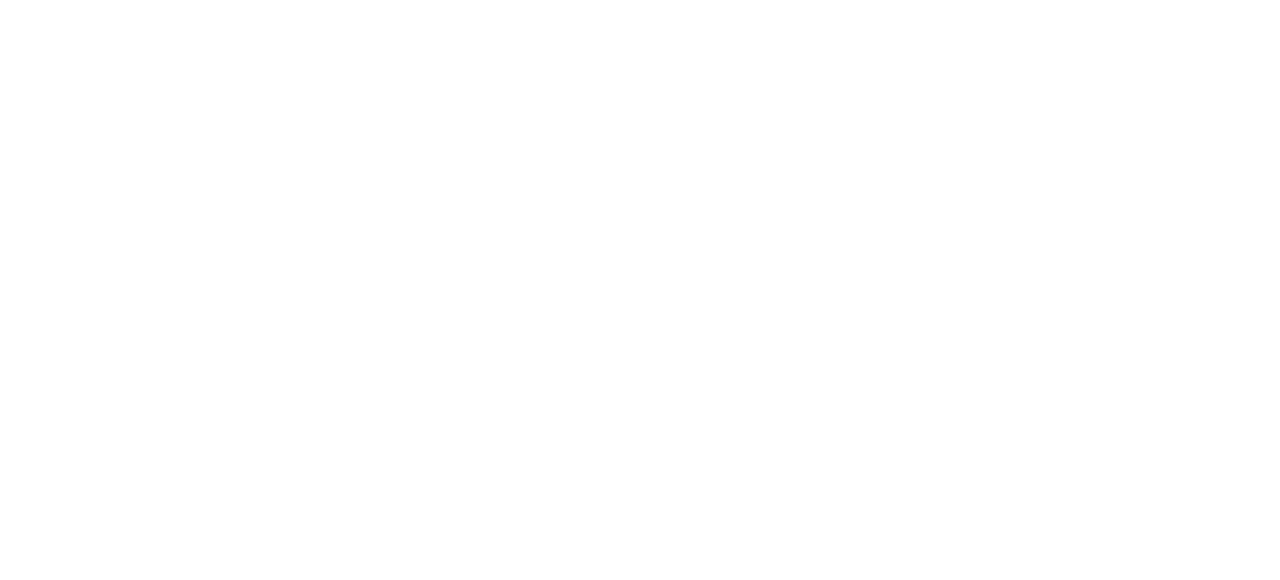
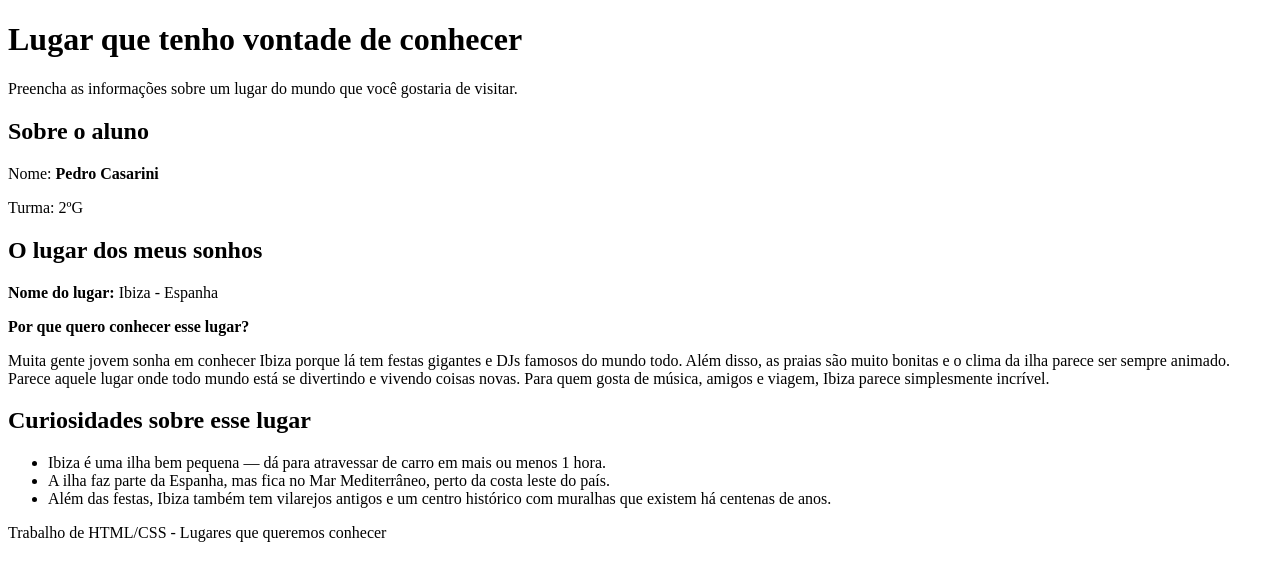
Before and after one commit to ryancursinom/CodeReview, a plain HTML site: page casarini.html in a window 1280 px wide. Drawn offline with Linux system fonts and the light colour scheme.

Commit message:
Arrumando arquivos

```diff
--- a/casarini.html
+++ b/casarini.html
@@ -1,12 +1,49 @@
 <!DOCTYPE html>
-<html lang="en">
+<html lang="pt-BR">
 <head>
     <meta charset="UTF-8">
-    <meta name="viewport" content="width=device-width, initial-scale=1.0">
-    <title>Document</title>
+    <title>Lugar que quero conhecer</title>
+    <link rel="stylesheet" href="style.css">
 </head>
 <body>
 
+    <header>
+        <h1>Lugar que tenho vontade de conhecer</h1>
+        <p>Preencha as informações sobre um lugar do mundo que você gostaria de visitar.</p>
+    </header>
+
+    <main>
+        <section id="aluno">
+            <h2>Sobre o aluno</h2>
+            <p>Nome: <strong>Pedro Casarini</strong></p>
+            <p>Turma: 2ºG</p>
+        </section>
+
+        <section id="lugar">
+            <h2>O lugar dos meus sonhos</h2>
+            <p><strong>Nome do lugar: </strong>Ibiza - Espanha</p>
+            <p><strong>Por que quero conhecer esse lugar?</strong></p>
+            <p>
+                Muita gente jovem sonha em conhecer Ibiza porque lá tem festas gigantes e DJs famosos do mundo todo.
+                Além disso, as praias são muito bonitas e o clima da ilha parece ser sempre animado. Parece aquele lugar
+                onde todo mundo está se divertindo e vivendo coisas novas. Para quem gosta de música, amigos e viagem,
+                Ibiza parece simplesmente incrível.
+            </p>
+        </section>
+
+        <section id="curiosidades">
+            <h2>Curiosidades sobre esse lugar</h2>
+            <ul>
+                <li>Ibiza é uma ilha bem pequena — dá para atravessar de carro em mais ou menos 1 hora.</li>
+                <li>A ilha faz parte da Espanha, mas fica no Mar Mediterrâneo, perto da costa leste do país.</li>
+                <li>Além das festas, Ibiza também tem vilarejos antigos e um centro histórico com muralhas que existem há centenas de anos.</li>
+            </ul>
+        </section>
+    </main>
+
+    <footer>
+        <p>Trabalho de HTML/CSS - Lugares que queremos conhecer</p>
+    </footer>
 
 </body>
 </html>
```
Also changed, not shown: index.html (+8 -10 lines).
